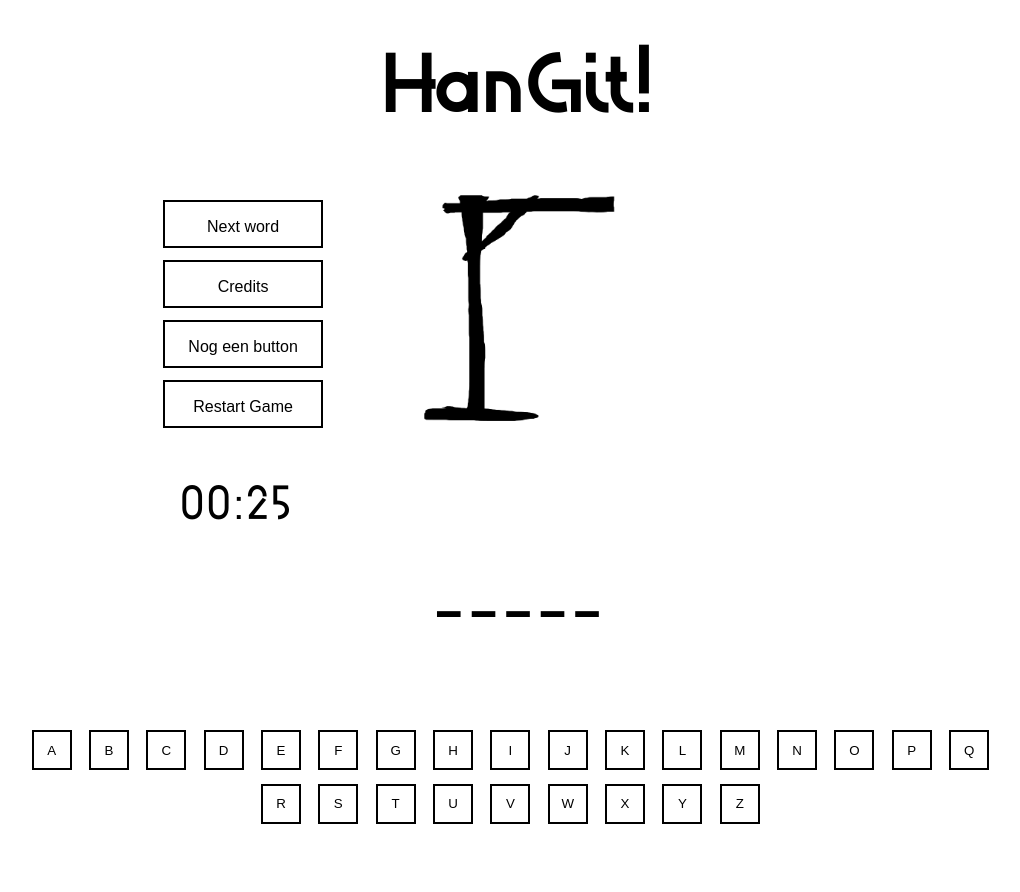
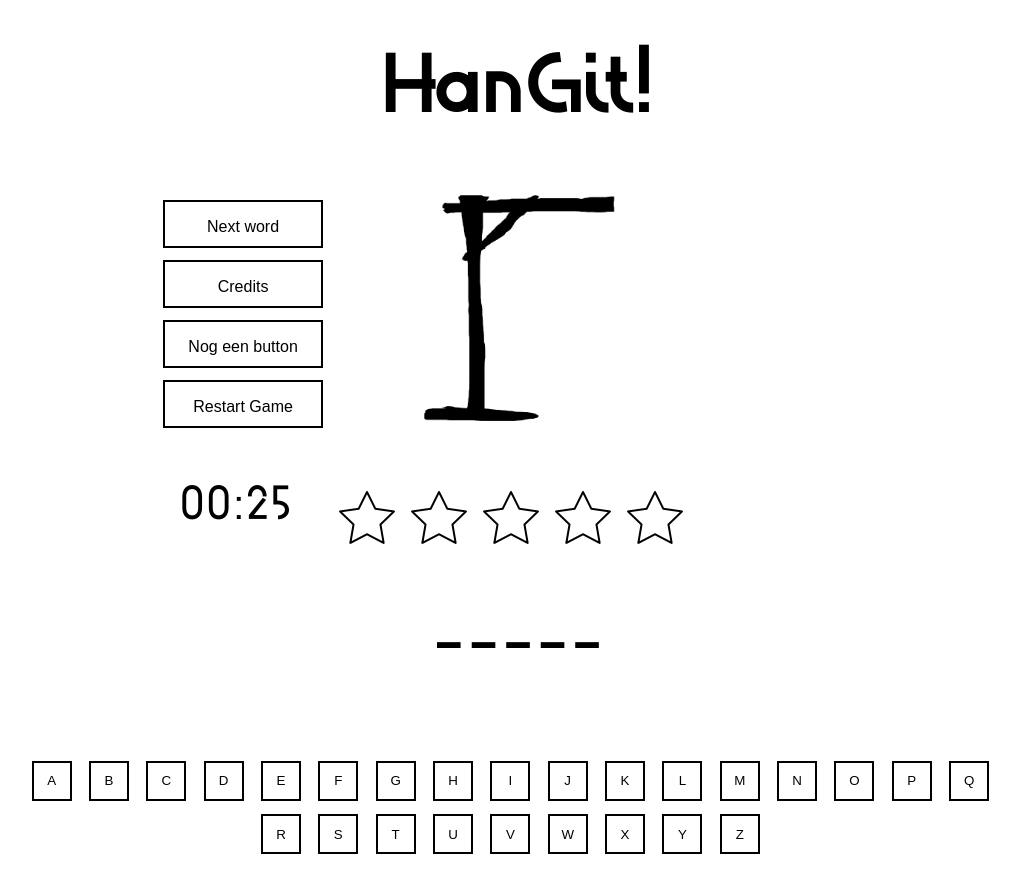
Before and after one commit to andrerobbe/HangIt, a plain HTML site: page index.html in a window 1280 px wide. Shown: the whole page, without its empty margins (123-1143 px from the left). Before the commit the page ends 869 px from the top, so only its background shows below. Drawn offline with Linux system fonts and the light colour scheme.

Commit message:
Added stars

```diff
--- a/index.html
+++ b/index.html
@@ -19,6 +19,15 @@
             </div>
             <div class="hangmanIMG">
                 <img src="img/6.png" alt="Picture of the hangman">
+            </div>
+            <div>
+                <ul class="stars cfx">
+                    <li><img src="img/star_empty.png" alt="" class="star_image"></li>
+                    <li><img src="img/star_empty.png" alt="" class="star_image"></li>
+                    <li><img src="img/star_empty.png" alt="" class="star_image"></li>
+                    <li><img src="img/star_empty.png" alt="" class="star_image"></li>
+                    <li><img src="img/star_empty.png" alt="" class="star_image"></li>
+                </ul>
             </div>
         </div>
 
--- a/style/style.css
+++ b/style/style.css
@@ -123,3 +123,10 @@ h2{
 #btn_div{
     width: 20%;
 }
+
+/* === STARS === */
+.stars li {
+    float:  left;
+    list-style-type: none;
+    margin-left: 1em;
+}
```
Also changed, not shown: Photoshop/exported/star_active.png (added), Photoshop/exported/star_empty.png (added), img/star_active.png (added), img/star_empty.png (added), 2 other files.
